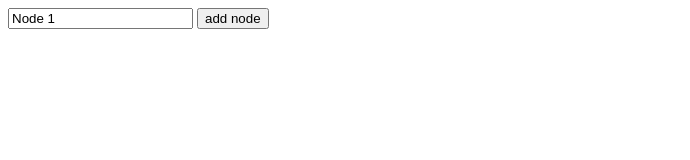
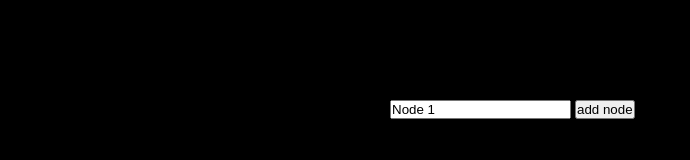
Before and after one commit to 4nth0ny1/linkedlistjs, a plain HTML site: page index.html in a window 1280 px wide. Shown: the whole page, without its empty margins (0-690 px from the left). Drawn offline with Linux system fonts and the light colour scheme.

Commit message:
add styles

```diff
--- a/index.html
+++ b/index.html
@@ -5,6 +5,7 @@
     <meta http-equiv="X-UA-Compatible" content="IE=edge">
     <meta name="viewport" content="width=device-width, initial-scale=1.0">
     <script src="script.js" defer></script>
+    <link rel="stylesheet" href="styles.css">
     <title>Data Structures and Algorithms</title>
 </head>
 <body>
--- /dev/null
+++ b/styles.css
@@ -0,0 +1,13 @@
+* {
+    margin: 0;
+    padding: 0;
+    box-sizing: border-box;
+}
+
+body {
+    background: black;
+    color: white;
+    margin: 0 auto;
+    width: 500px;
+    padding-top: 100px;
+}
```
